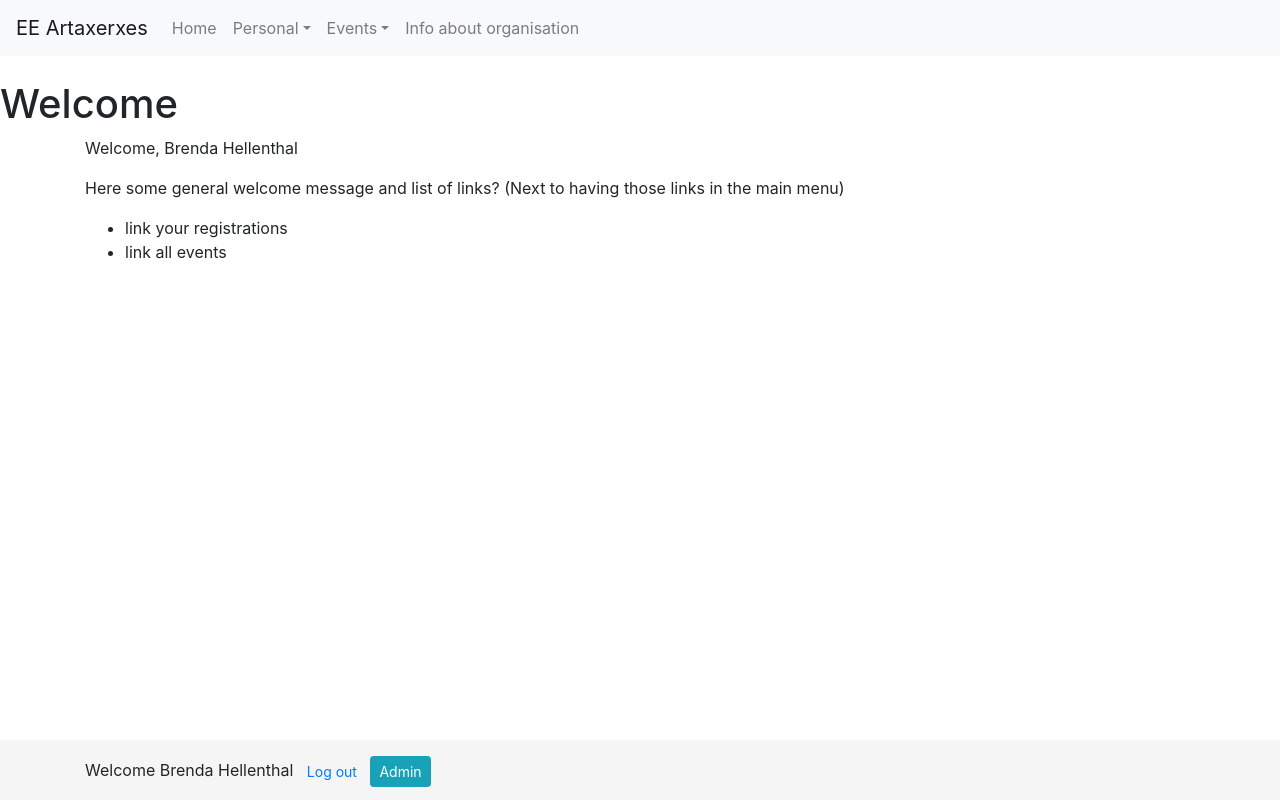
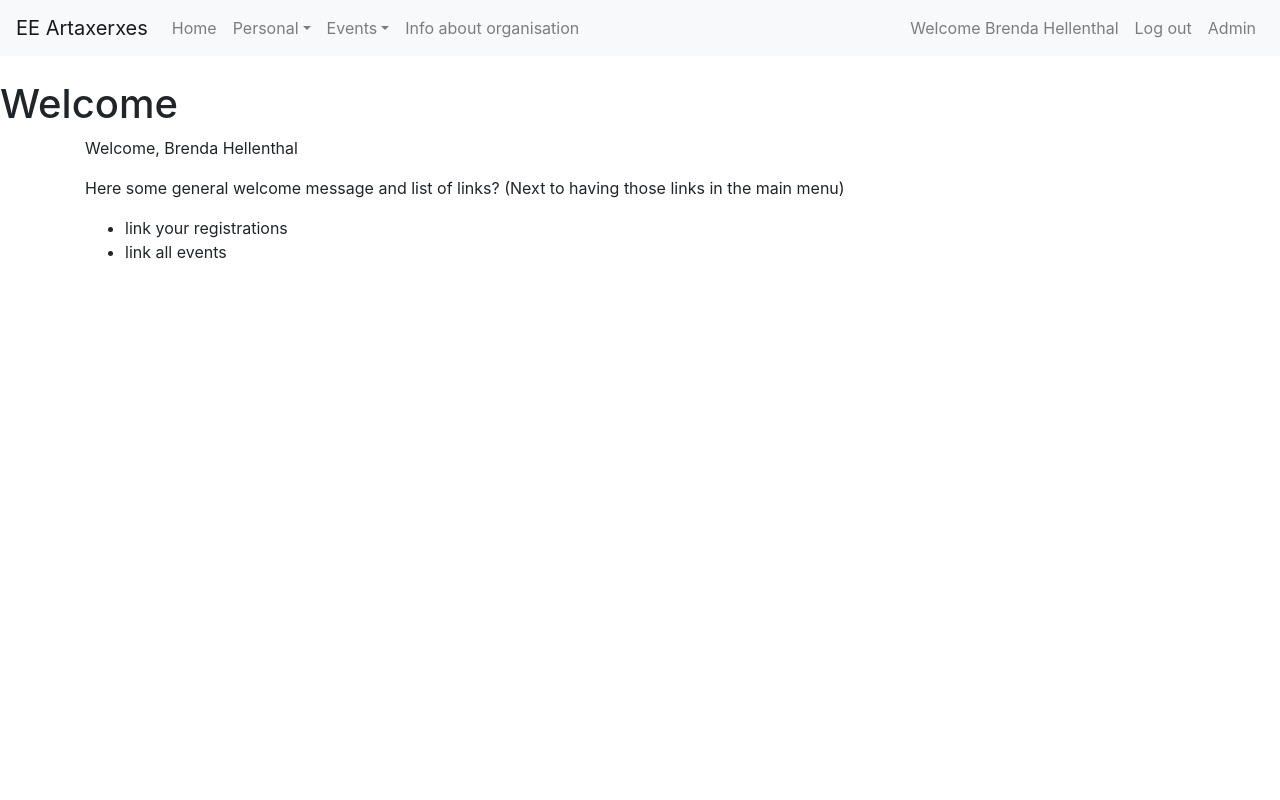
Before and after one commit to evolution-events/Artaxerxes, a Django app: page /events/ in a window 1280 px wide. Run offline with Django 3.2, Linux system fonts and the light colour scheme; a user stored in the database is signed in; some libraries are stand-ins or nearby versions.

Commit message:
Site structure: Remove footer
Remove the footer from base.html and put the links concerned with
authentication into the navbar at the top of the page.

```diff
--- a/templates/base.html
+++ b/templates/base.html
@@ -17,7 +17,7 @@
 
 
 <body>
-    <nav class="navbar navbar-expand-md navbar-light bg-light mb-4">
+    <nav class="navbar navbar-expand-md navbar-light bg-light mb-4 justify-content-end">
       <a class="navbar-brand" href="#">EE Artaxerxes</a>
       <button class="navbar-toggler" type="button" data-toggle="collapse" data-target="#navbarCollapse" aria-controls="navbarCollapse" aria-expanded="false" aria-label="{% trans 'Toggle navigation' %}">
         <span class="navbar-toggler-icon"></span>
@@ -34,9 +34,31 @@
             <li class="nav-item">
               <a class="nav-link" href="{% url 'core:organisation_info_view' %}">{% trans 'Info about organisation' %}</a>
             </li>
+            </ul> <!-- end first navbar ul -->
+              <ul class="navbar-nav text-right">
+                <li class="nav-item">
+                  <span class="nav-link">{% trans "Welcome" %} {{ user.get_full_name }}</span>
+                </li>
+                <li class="nav-item">
+                  <a class="nav-link" href="{% url 'account_logout' %}">{% trans "Log out" %}</a>
+                </li>
+                <!--
+                <li class="nav-item">
+                <a class="nav-link" href="{# url 'password_change' #}">{% trans "Change password" %}</a>
+                </li>-->
+                {% if user.is_staff %}
+                    <li class="nav-item">
+                      <a class="nav-link" href="{% url 'admin:index' %}">{% trans "Admin" %}</a>
+                    </li>
+                {% endif %}
+          {% else %}
+            </ul> <!-- end first navbar ul -->
+              <ul class="navbar-nav text-right">
+                <li class="nav-item">
+                  <a href="{% url 'account_login' %}">{% trans "Log in" %}</a>
+                </li>
           {% endif %}
-
-        </ul>
+        </ul> <!-- end last navbar ul -->
       </div>
     </nav>
     {% block messages %}
@@ -56,23 +78,6 @@
         {% endblock %}
     </main>
 
-    <footer class="footer" role="navigation">
-    <div class="container">
-        {% block footer %}
-        {% if user.is_authenticated %}
-            <span class="welcome-user d-none d-md-inline">{% trans "Welcome" %} {{ user.get_full_name }}</span>
-            <a class="btn btn-sm btn-default" role="button" href="{% url 'account_logout' %}">{% trans "Log out" %}</a>
-            <!--<a class="btn btn-sm btn-default" role="button" href="{# url 'password_change' #}">{% trans "Change password" %}</a>-->
-            {% if user.is_staff %}
-                <a class="btn btn-sm btn-info" role="button" href="{% url 'admin:index' %}">{% trans "Admin" %}</a>
-            {% endif %}
-        {% else %}
-            <a href="{% url 'account_login' %}">{% trans "Log in" %}</a>
-        {% endif %}
-        {% endblock footer %}
-    </div>
-    </footer>
-
     {% block javascript %} {# Javascript required for Bootstrap functionality #}
     <script src="https://code.jquery.com/jquery-3.2.1.slim.min.js" integrity="sha384-KJ3o2DKtIkvYIK3UENzmM7KCkRr/rE9/Qpg6aAZGJwFDMVNA/GpGFF93hXpG5KkN" crossorigin="anonymous"></script>
     <script src="https://cdnjs.cloudflare.com/ajax/libs/popper.js/1.12.9/umd/popper.min.js" integrity="sha384-ApNbgh9B+Y1QKtv3Rn7W3mgPxhU9K/ScQsAP7hUibX39j7fakFPskvXusvfa0b4Q" crossorigin="anonymous"></script>
```
